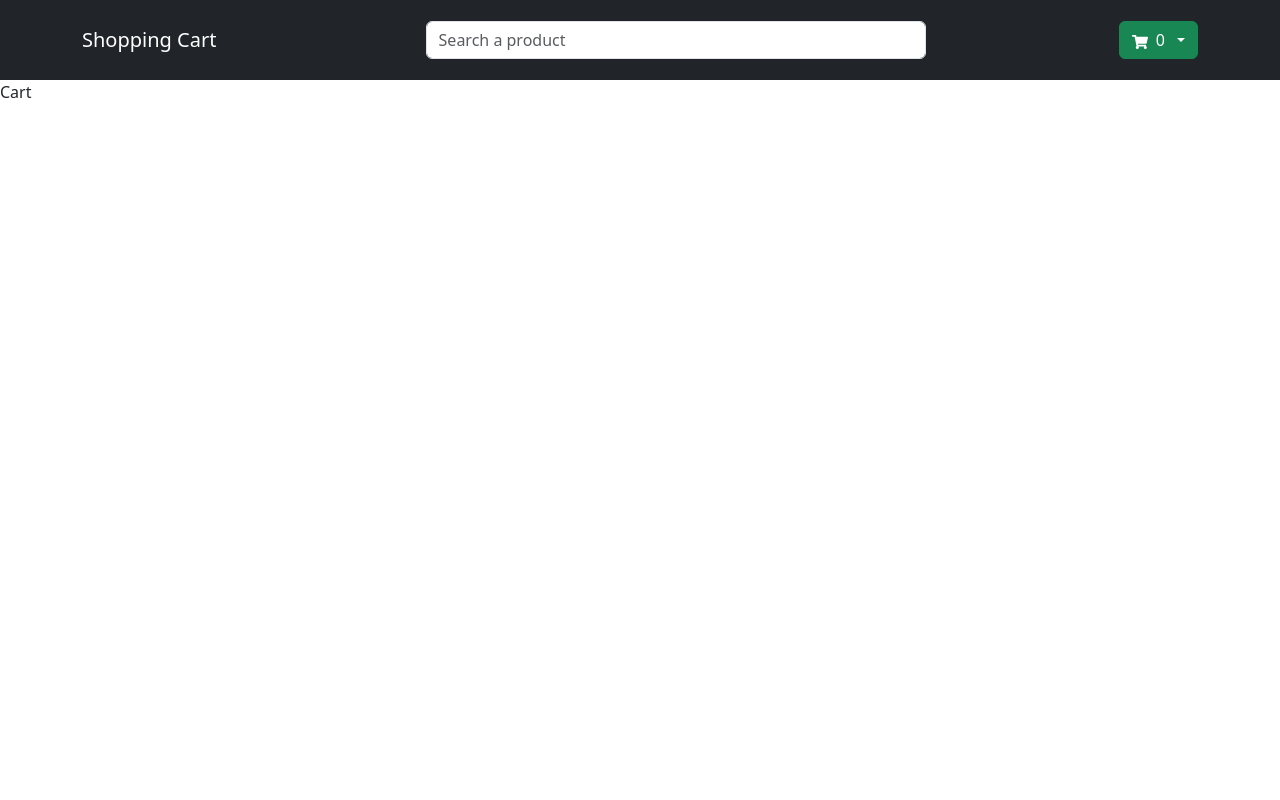
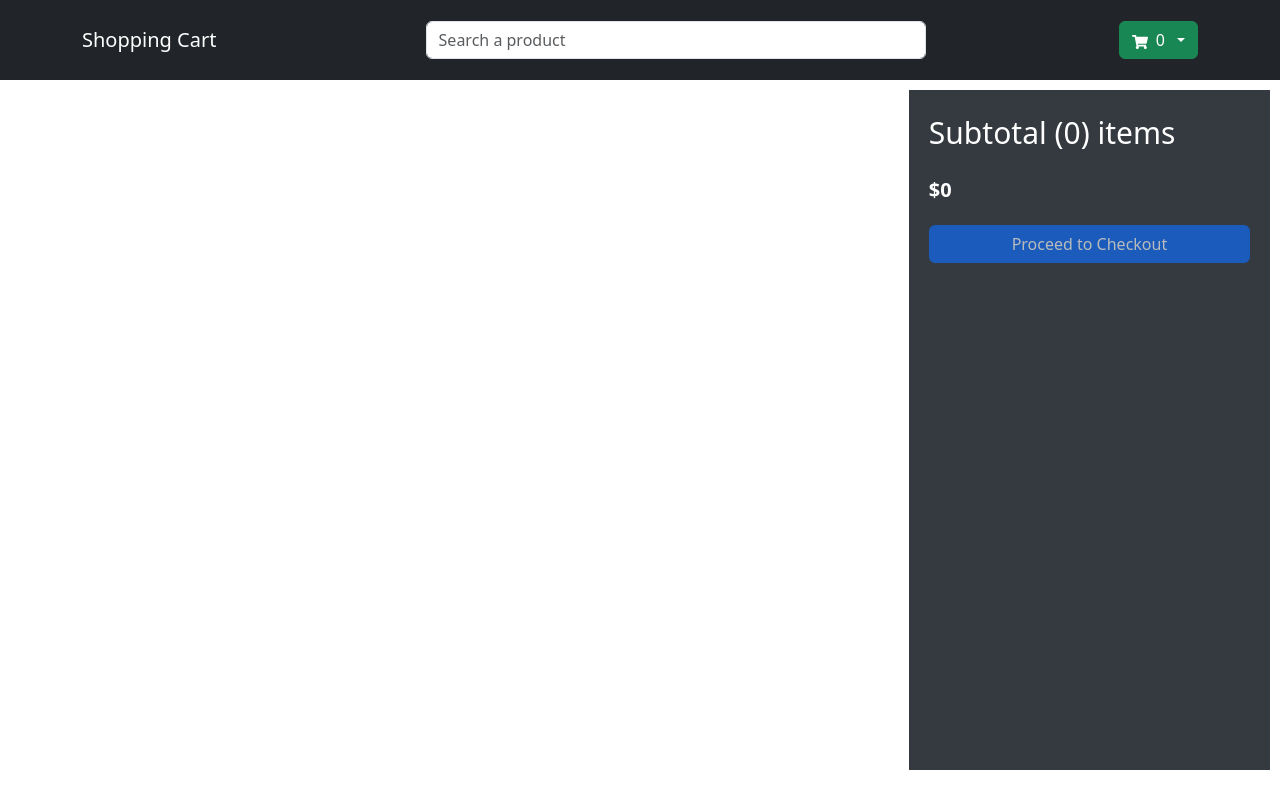
Before and after one commit to thomasthuynh/react-shopping-app, a React (Vite) app: page /cart in a window 1280 px wide. Built offline with nearby package versions, Linux system fonts and the light colour scheme.

Commit message:
Rendered added items to cart page, added product quantity selection functionality

```diff
--- a/src/App.css
+++ b/src/App.css
@@ -45,6 +45,7 @@ a {
   align-items: center;
   margin: 0 20px;
   margin-bottom: 20px;
+  width: 300px;
 }
 
 .cartItemImg {
@@ -60,3 +61,7 @@ a {
   padding: 0 20px;
   flex-direction: column;
 }
+
+.summary {
+  width: 30%;
+}
--- a/src/components/Cart.jsx
+++ b/src/components/Cart.jsx
@@ -1,9 +1,84 @@
-import React from 'react'
+import React, { useContext, useEffect, useState } from "react";
+import CartContext from "./context/Context";
+import { Button, Col, Form, Image, ListGroup, Row } from "react-bootstrap";
+import Rating from "./Rating";
+
+import { AiFillDelete } from "react-icons/ai";
 
 const Cart = () => {
+  const [total, setTotal] = useState();
+
+  const {
+    state: { cart },
+    dispatch,
+  } = useContext(CartContext);
+
+  useEffect(() => {
+    setTotal(
+      cart.reduce(
+        (accumulator, currentValue) =>
+          accumulator + Number(currentValue.price) * currentValue.qty,
+        0
+      )
+    );
+  }, [cart]);
+
   return (
-    <div>Cart</div>
-  )
-}
+    <div className="home">
+      <div className="productContainer">
+        <ListGroup>
+          {cart.map((item) => (
+            <ListGroup.Item key={item.id}>
+              <Row>
+                <Col md={2}>
+                  <Image src={item.image} alt={item.name} fluid rounded />
+                </Col>
+                <Col md={2}>
+                  <span>{item.name}</span>
+                </Col>
+                <Col md={2}>${item.price}</Col>
+                <Col md={2}>
+                  <Rating rating={item.ratings} />{" "}
+                </Col>
+                <Col md={2}>
+                  <Form.Control
+                    as="select"
+                    value={item.qty}
+                    onChange={(e) =>
+                      dispatch({ type: "UPDATE_CART_QTY", payload: {id: item.id, qty: e.target.value} })
+                    }
+                  >
+                    {[...Array(item.inStock).keys()].map((x) => (
+                      <option key={x + 1}>{x + 1}</option>
+                    ))}
+                  </Form.Control>
+                </Col>
+                <Col md={2}>
+                  <Button
+                    style={{ cursor: "pointer" }}
+                    onClick={() =>
+                      dispatch({
+                        type: "REMOVE_FROM_CART",
+                        payload: item,
+                      })
+                    }
+                  >
+                    <AiFillDelete fontSize="20px" />
+                  </Button>
+                </Col>
+              </Row>
+            </ListGroup.Item>
+          ))}
+        </ListGroup>
+      </div>
 
-export default Cart
+      <div className="filters summary">
+        <span className="title">Subtotal ({cart.length}) items</span>
+        <span style={{ fontWeight: 700, fontSize: 20 }}>${total}</span>
+        <Button disabled={cart.length === 0}>Proceed to Checkout</Button>
+      </div>
+    </div>
+  );
+};
+
+export default Cart;
--- a/src/components/Header.jsx
+++ b/src/components/Header.jsx
@@ -1,7 +1,7 @@
 import Dropdown from "react-bootstrap/Dropdown";
 import React, { useContext } from "react";
 import { Link } from "react-router-dom";
-import { Badge, Container, FormControl, Nav, Navbar } from "react-bootstrap";
+import { Badge, Button, Container, FormControl, Nav, Navbar } from "react-bootstrap";
 import CartContext from "./context/Context";
 
 import { FaShoppingCart } from "react-icons/fa";
@@ -10,7 +10,7 @@ import { AiFillDelete } from "react-icons/ai";
 const Header = () => {
   const {
     state: { cart },
-    dispatch
+    dispatch,
   } = useContext(CartContext);
 
   return (
@@ -62,12 +62,15 @@ const Header = () => {
                     />
                   </span>
                 ))}
+                <Link to="/cart">
+                  <Button style={{width: "95%", margin: "0 10px"}}>
+                    Go to Cart
+                  </Button>
+                </Link>
               </div>
-            ) : <span style={{padding: 10}}>Cart is Empty!</span>}
-
-            {/* <Dropdown.Item href="#/action-1">Action</Dropdown.Item>
-            <Dropdown.Item href="#/action-2">Another action</Dropdown.Item>
-            <Dropdown.Item href="#/action-3">Something else</Dropdown.Item> */}
+            ) : (
+              <span style={{ padding: 10 }}>Cart is Empty!</span>
+            )}
           </Dropdown.Menu>
         </Dropdown>
       </Container>
--- a/src/components/Home.jsx
+++ b/src/components/Home.jsx
@@ -10,7 +10,7 @@ const Home = () => {
     dispatch,
   } = useContext(CartContext);
 
-  // console.log(products);
+  console.log(products);
 
   return (
     <div className="home">
--- a/src/components/SingleProduct.jsx
+++ b/src/components/SingleProduct.jsx
@@ -24,7 +24,7 @@ const SingleProduct = ({ item }) => {
             ) : (
               <div>4 days delivery</div>
             )}
-            <Rating />
+            <Rating rating={item.ratings}/>
           </Card.Subtitle>
 
           {cart.some((ci) => ci.id === item.id) ? (
--- a/src/components/context/Reducer.jsx
+++ b/src/components/context/Reducer.jsx
@@ -9,7 +9,13 @@ export const cartReducer = (state, action) => {
           (cartItem) => cartItem.id !== action.payload.id
         ),
       };
-
+    case "UPDATE_CART_QTY":
+      return {
+        ...state,
+        cart: state.cart.map((ci) =>
+          ci.id === action.payload.id ? {...ci, qty: Number(action.payload.qty)} : ci
+        ),
+      };
     default:
       return state;
   }
```
